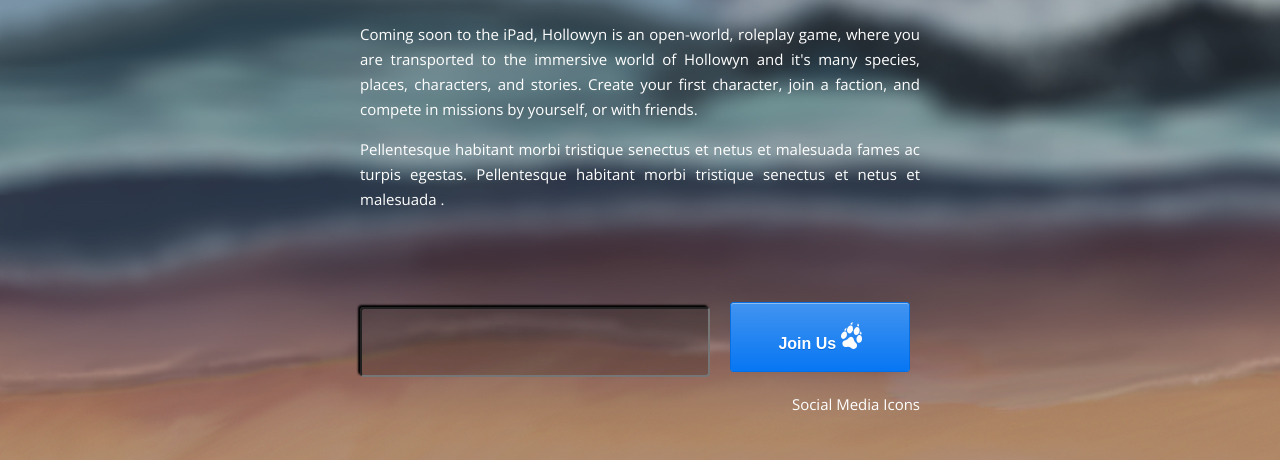
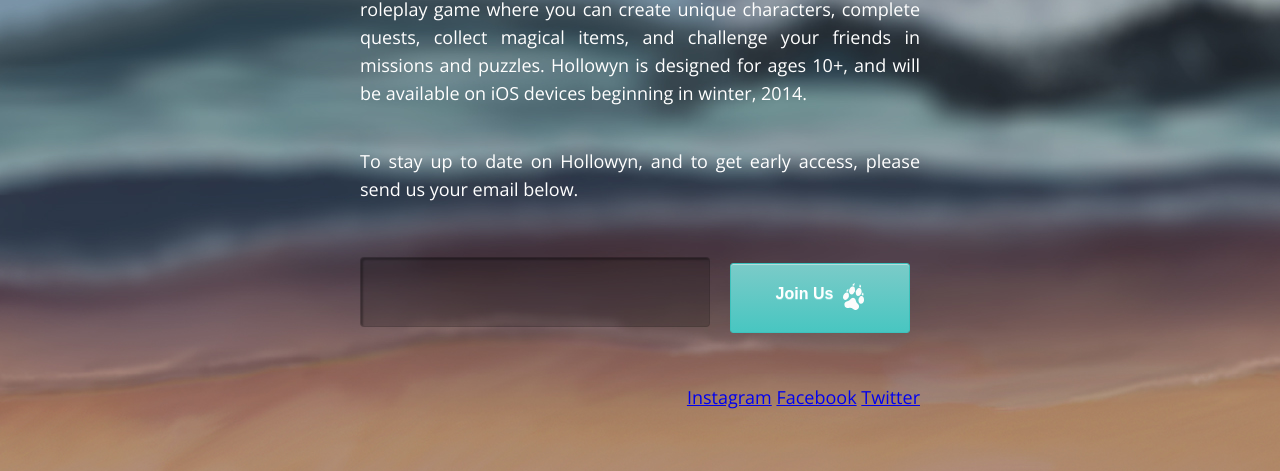
Before and after one commit to jacamat/hollowyn, a plain HTML site: page index.html in a window 1280 px wide. Shown: the part 460-931 px from the top of the page. Drawn offline with nearby package versions, Linux system fonts and the light colour scheme.

Commit message:
copy, social media, buttons, text field

```diff
--- /dev/null
+++ b/css/reset.css
@@ -0,0 +1,48 @@
+/* http://meyerweb.com/eric/tools/css/reset/
+   v2.0 | 20110126
+   License: none (public domain)
+*/
+
+html, body, div, span, applet, object, iframe,
+h1, h2, h3, h4, h5, h6, p, blockquote, pre,
+a, abbr, acronym, address, big, cite, code,
+del, dfn, em, img, ins, kbd, q, s, samp,
+small, strike, strong, sub, sup, tt, var,
+b, u, i, center,
+dl, dt, dd, ol, ul, li,
+fieldset, form, label, legend,
+table, caption, tbody, tfoot, thead, tr, th, td,
+article, aside, canvas, details, embed,
+figure, figcaption, footer, header, hgroup,
+menu, nav, output, ruby, section, summary,
+time, mark, audio, video {
+  margin: 0;
+  padding: 0;
+  border: 0;
+  font-size: 100%;
+  font: inherit;
+  vertical-align: baseline;
+}
+/* HTML5 display-role reset for older browsers */
+article, aside, details, figcaption, figure,
+footer, header, hgroup, menu, nav, section {
+  display: block;
+}
+body {
+  line-height: 1;
+}
+ol, ul {
+  list-style: none;
+}
+blockquote, q {
+  quotes: none;
+}
+blockquote:before, blockquote:after,
+q:before, q:after {
+  content: '';
+  content: none;
+}
+table {
+  border-collapse: collapse;
+  border-spacing: 0;
+}
--- a/index.html
+++ b/index.html
@@ -5,9 +5,10 @@
   <title>Hollowyn - The new game for iPad</title>
 
   <!--Styles-->
+  <link rel="stylesheet" type="text/css" href="../css/reset.css">
   <link rel="stylesheet" type="text/css" href="../css/application.css">
+</head>
 
-</head>
 <body>
   <div class="container">
     <header>
@@ -18,18 +19,18 @@
     </header>
     <section>
       <article>
-        <p>Coming soon to the iPad, Hollowyn is an open-world, roleplay game, where you are transported to the immersive world of Hollowyn and it's many species, places, characters, and stories. Create your first character, join a faction, and compete in missions by yourself, or with friends.</p>
-        <p>Pellentesque habitant morbi tristique senectus et netus et malesuada fames ac turpis egestas. Pellentesque habitant morbi tristique senectus et netus et malesuada .</p>
+        <p>Hollowyn is a beautifully illustrated, immersive, open-world roleplay game where you can create unique characters, complete quests, collect magical items, and challenge your friends in missions and puzzles. Hollowyn is designed for ages 10+, and will be available on iOS devices beginning in winter, 2014.</p>
+        <p>To stay up to date on Hollowyn, and to get early access, please send us your email below.</p>
 
       </article>
     </section>
     <section>
       <article>
-        <input class="textbox" type="text"><button type="button">Join Us <span><img src="../img/paw.png"></span></button>
+        <input class="textbox" type="text"><button type="button">Join Us<span class="paw"><img src="../img/paw.png"></span></button>
       </article>
     </section>
     <footer>
-      <p>Social Media Icons</p>
+      <p><a class="instagram" href="/instagram">Instagram</a> <a class="facebook" href="/facebook">Facebook</a> <a class="twitter" href="/twitter">Twitter</a></p>
     </footer>
   </div>
 </body>
--- a/sass/application.sass
+++ b/sass/application.sass
@@ -2,15 +2,19 @@
 @import 'bourbon/bourbon'
 @import 'neat/neat'
 @import url(http://fonts.googleapis.com/css?family=Open+Sans:400,300)
+@include font-face('Icons', '../fonts/icons/icons')
 
 // Color Palette
 $background-color: #7a95a8
-
 $font-color: #ffffff
 $copyright: #7f5950
 
 // Font Palette
 $font-stack: 'Open Sans', Helvetica, sans-serif
+$icons: 'twitter' 'e003', 'facebook' 'e000' 'instagram' 'e002'
+
+// Breakpoint
+$breakpoint: 400px
 
 body
   background-image: url('../img/hero.jpg')
@@ -28,32 +32,48 @@ header
   h1
     font-size: 50px
     font-weight: 300
+    margin-bottom: 20px
   nav
 
 p
-  font-size: 15px
-  line-height: 25px
+  font-size: 18px
+  line-height: 28px
+  margin-bottom: 40px
 
 input.textbox
-  box-shadow: -2px -2px 2px #000
+  border: solid 1px rgba(0,0,0, 0.1)
+  box-shadow: inset 2px 2px 2px rgba(0,0,0, 0.3)
   height: 70px
   width: 350px
   font-size: 20px
   padding: 4px 4px 4px 4px
   border-radius: 4px
   background-color: rgba(0,0,0, 0.2)
-  margin-top: 80px
+  margin-right: 20px
 
 input.textbox:focus
   outline: none
   box-shadow: 0px 0px 8px #7ccbc6
 
 button
-  @include button
-  margin-left: 20px
+  @include button(#7bcbc8)
+  color: #fff
   height: 70px
   width: 180px
-  background-color: #7bcbc8
+  @include breakpoint($breakpoint)
+    margin-top: 20px
+
+span.paw
+  position: relative
+  margin-left: 10px
+  vertical-align: -webkit-baseline-middle
+
+p.buttontext
+  margin-left: 0px
 
 footer
   text-align: right
+  margin-top: 50px
+
+a.twitter a.facebook a.instagram
+  font: $icons
```
Also changed, not shown: css/application.css.
